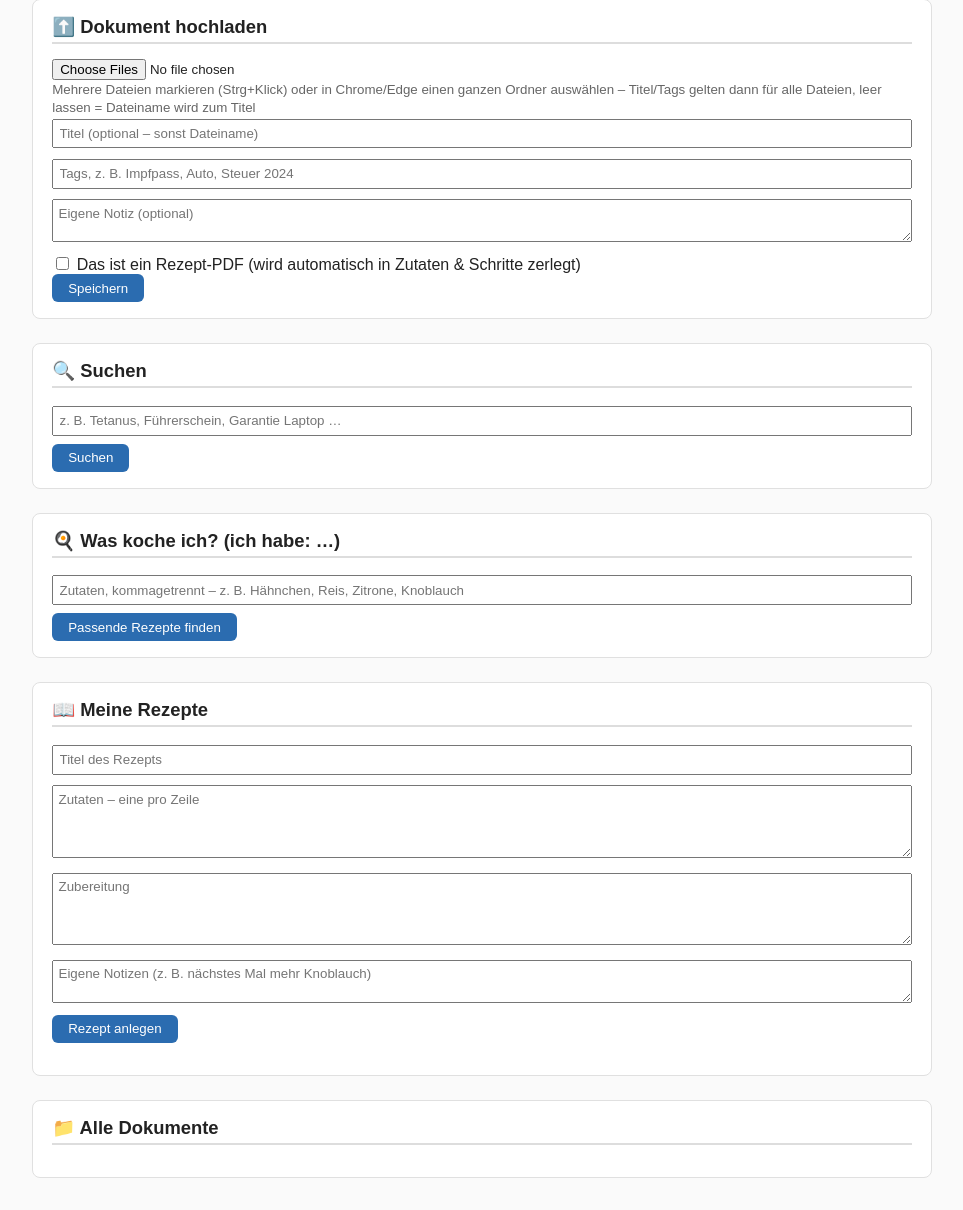
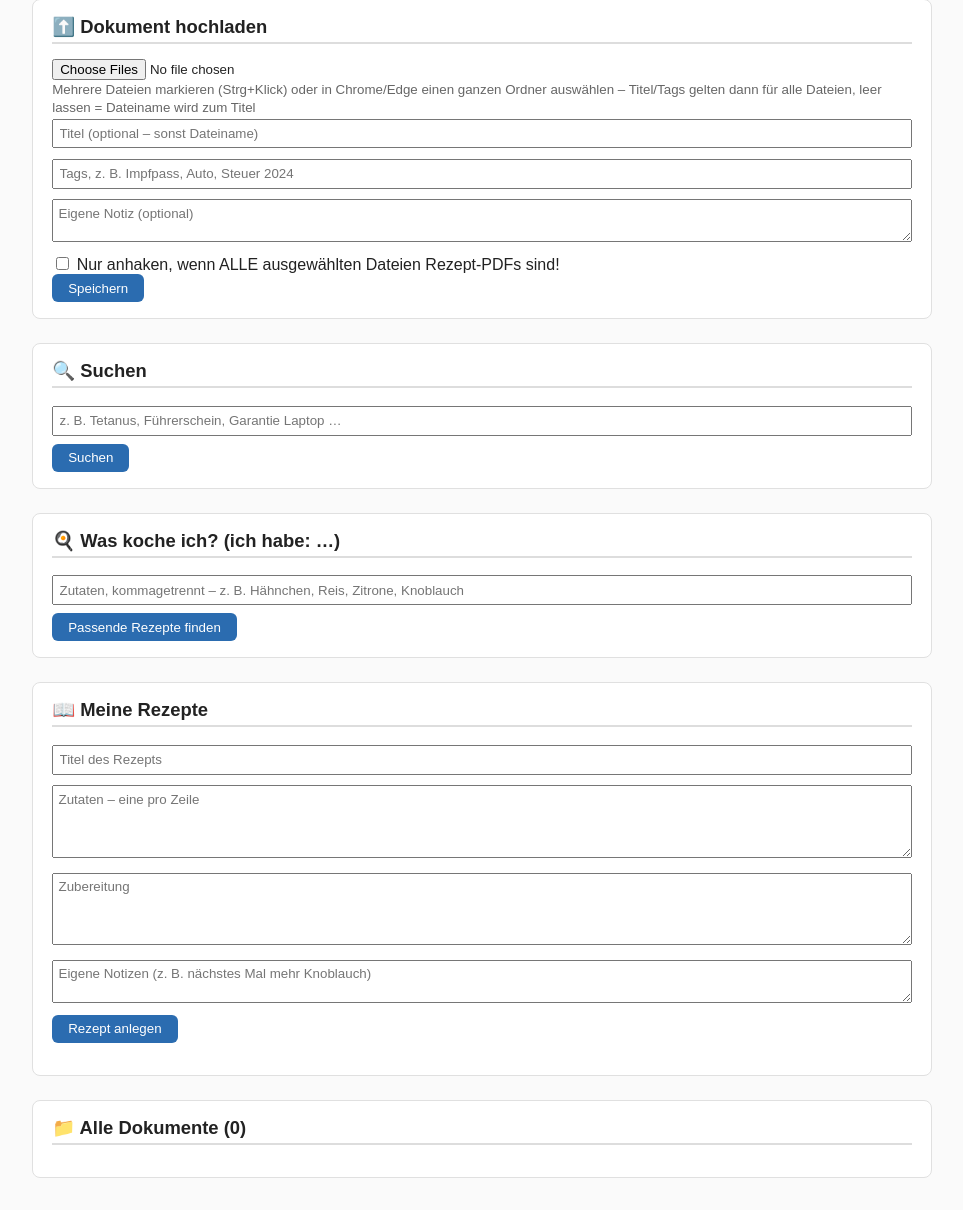
Before and after one commit to tomatulla-avanti/Spickzettel, a FastAPI app: page / in a window 1280 px wide. Shown: the part 80-1290 px from the top of the page, without its empty margins (158-1121 px from the left). Run offline with FastAPI, Linux system fonts and the light colour scheme; data that the repository does not hold is empty.

Commit message:
Upload-Feedback: Erfolgsmeldung mit Anzahl + Dokumentenzahl in der Liste + klarerer Rezept-Hinweis
Co-authored-by: tomatulla-avanti <tomatulla-avanti@users.noreply.github.com>

```diff
--- a/app/main.py
+++ b/app/main.py
@@ -22,7 +22,7 @@ def fts_query(q):
 
 
 @app.get("/", response_class=HTMLResponse)
-def index(request: Request, q: str = "", cook: str = ""):
+def index(request: Request, q: str = "", cook: str = "", uploaded: int = 0):
     conn = db.get_conn()
     results = []
     if q.strip():
@@ -64,6 +64,7 @@ def index(request: Request, q: str = "", cook: str = ""):
             "recipes": recipes_prepared,
             "cook": cook,
             "cook_results": cook_results,
+            "uploaded": uploaded,
             "ocr_available": ingest.OCR_AVAILABLE,
         },
     )
@@ -78,10 +79,12 @@ def upload(
     kind: str = Form("dokument"),
 ):
     conn = db.get_conn()
+    saved = 0
     for file in files:
         original = os.path.basename((file.filename or "").replace("\\", "/"))
         if not original:
             continue
+        saved += 1
         stored_name = datetime.now().strftime("%Y%m%d_%H%M%S_%f") + "_" + original
         stored_path = os.path.join(db.UPLOAD_DIR, stored_name)
         with open(stored_path, "wb") as f:
@@ -120,7 +123,7 @@ def upload(
             )
     conn.commit()
     conn.close()
-    return RedirectResponse(url="/", status_code=303)
+    return RedirectResponse(url="/?uploaded=%d" % saved, status_code=303)
 
 
 @app.post("/recipe/add")
--- a/templates/index.html
+++ b/templates/index.html
@@ -19,6 +19,7 @@
 </head>
 <body>
 <h1>&#128204; Mein Spickzettel</h1>
+{% if uploaded %}<p style="color:#2f855a;font-weight:bold">&#9989; {{ uploaded }} Datei(en) gespeichert!</p>{% endif %}
 {% if not ocr_available %}
 <p class="ocr">Hinweis: Foto-Texterkennung (OCR) ist noch nicht eingerichtet &ndash; Fotos werden gespeichert, der Text darin ist aber noch nicht durchsuchbar. Siehe README.md ("Tesseract installieren").</p>
 {% endif %}
@@ -31,7 +32,7 @@
   <input type="text" name="title" placeholder="Titel (optional &ndash; sonst Dateiname)">
   <input type="text" name="tags" placeholder="Tags, z. B. Impfpass, Auto, Steuer 2024">
   <textarea name="note" rows="2" placeholder="Eigene Notiz (optional)"></textarea>
-  <label><input type="checkbox" name="kind" value="rezept"> Das ist ein Rezept-PDF (wird automatisch in Zutaten &amp; Schritte zerlegt)</label><br>
+  <label><input type="checkbox" name="kind" value="rezept"> Nur anhaken, wenn ALLE ausgewählten Dateien Rezept-PDFs sind!</label><br>
   <button type="submit">Speichern</button>
 </form>
 </section>
@@ -88,7 +89,7 @@
 </section>
 
 <section>
-<h2>&#128193; Alle Dokumente</h2>
+<h2>&#128193; Alle Dokumente ({{ docs | length }})</h2>
 <ul>
 {% for d in docs %}
   <li><a href="/document/{{ d.id }}">{{ d.title }}</a> <span class="tag">{{ d.tags }}</span>
```
